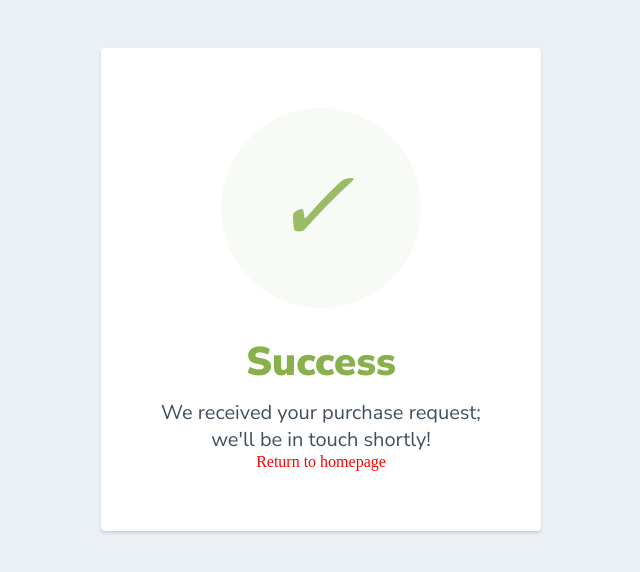
After one commit to fytm/university-portal, a PHP site: page /View/success.html in a window 1280 px wide. The commit adds this page. Shown: the top 572 px of the page, without its empty margins (319-959 px from the left). Run offline with PHP 8.4, Linux system fonts and the light colour scheme.

Commit message:
Bug fixes

```diff
--- a/Classes/order_class.php
+++ b/Classes/order_class.php
@@ -4,7 +4,7 @@ require_once('./Settings/connection.php');
 
 class Order extends Connection{
     function add_to_orders($cust_id, $datetime, $status,$total,$currency){
-        return $this->query("INSERT INTO `order` (`datetime`, `status`, `cust_id`,`total`,`currency`) VALUES ( '$datetime', '$status', '$cust_id', '$total', '$currency') ");
+        return $this->query("INSERT INTO `order` (`datetime`, `status`, `cust_id`,`order_total`,`currency`) VALUES ( '$datetime', '$status', '$cust_id', '$total', '$currency') ");
     }
 
     function add_order_details($order_id,  $uni_id, $price){
--- a/Controllers/order_controller.php
+++ b/Controllers/order_controller.php
@@ -1,9 +1,9 @@
 <?php
 require('./Classes/order_class.php');
 
-function add_to_orders_controller($cust_id, $date, $status){
+function add_to_orders_controller($customer_id, $datetime, $status,$total,$currency){
     $order_instance = new Order();
-    return $order_instance-> add_to_orders($cust_id, $date, $status);
+    return $order_instance-> add_to_orders($customer_id, $datetime, $status,$total,$currency);
 }
 
 function add_order_details_controller($order_id,  $uni_id, $price){
--- /dev/null
+++ b/View/success.html
@@ -0,0 +1,50 @@
+<!DOCTYPE html>
+<html>
+  <head>
+    <link href="https://fonts.googleapis.com/css?family=Nunito+Sans:400,400i,700,900&display=swap" rel="stylesheet">
+  </head>
+    <style>
+      body {
+        text-align: center;
+        padding: 40px 0;
+        background: #EBF0F5;
+      }
+        h1 {
+          color: #88B04B;
+          font-family: "Nunito Sans", "Helvetica Neue", sans-serif;
+          font-weight: 900;
+          font-size: 40px;
+          margin-bottom: 10px;
+        }
+        p {
+          color: #404F5E;
+          font-family: "Nunito Sans", "Helvetica Neue", sans-serif;
+          font-size:20px;
+          margin: 0;
+        }
+      i {
+        color: #9ABC66;
+        font-size: 100px;
+        line-height: 200px;
+        margin-left:-15px;
+      }
+      .card {
+        background: white;
+        padding: 60px;
+        border-radius: 4px;
+        box-shadow: 0 2px 3px #C8D0D8;
+        display: inline-block;
+        margin: 0 auto;
+      }
+    </style>
+    <body>
+      <div class="card">
+      <div style="border-radius:200px; height:200px; width:200px; background: #F8FAF5; margin:0 auto;">
+        <i class="checkmark">✓</i>
+      </div>
+        <h1>Success</h1>
+        <p>We received your purchase request;<br/> we'll be in touch shortly!</p>
+        <a href="../index.php" style="text-decoration: none; color: red;">Return to homepage</a>
+      </div>
+    </body>
+</html>
--- a/payment-page.php
+++ b/payment-page.php
@@ -86,7 +86,6 @@ if(isset($_SESSION['user_id'])){
                 <h5 class='card-title'>{$x['university_name']}</h5>
                 <p class='card-text'>{$x['mission']}</p>
                 <p class='card-text'>{$x['university_country']}</p>
-                <p class='card-text'>{$x['university_price']}</p>
                 <p class='card-text'>{$x['price']}</p>
             </div>
         </div>
@@ -114,7 +113,7 @@ if(isset($_SESSION['user_id'])){
 	function payWithPaystack(e) {
 		e.preventDefault();
 		let handler = PaystackPop.setup({
-			key: 'pk_test_1e8c6d51c1e2d5961ff823c4f5233ce30670f87e', // Replace with your public key
+			key: 'pk_test_214b976264ad8f2bb40862141f0ee79f8ceda31b', // Replace with your public key
 			email: document.getElementById("email-address").value,
 			amount: document.getElementById("amount").value * 100,
 			currency:'GHS',
```
Also changed, not shown: View/failure.html (added, +76 -0 lines), pay.php (+6 -4 lines).
